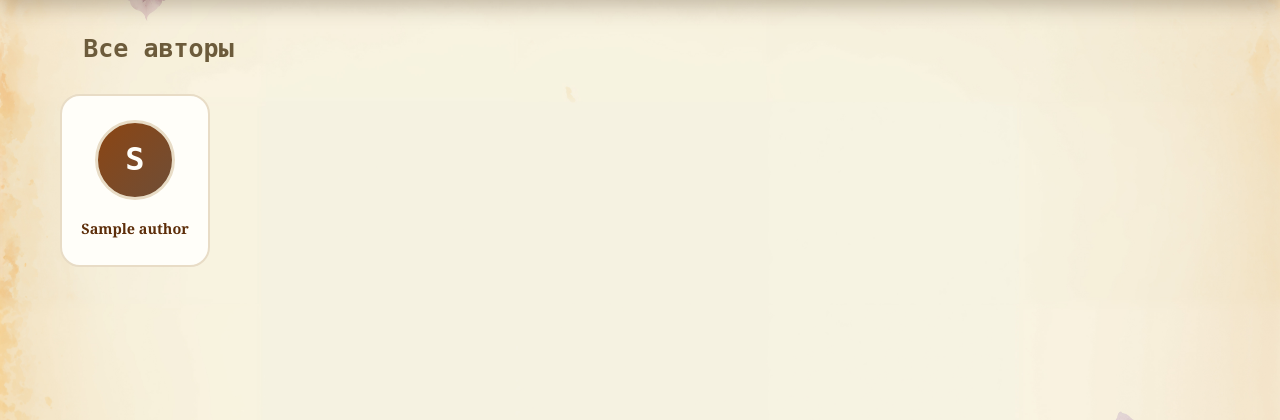
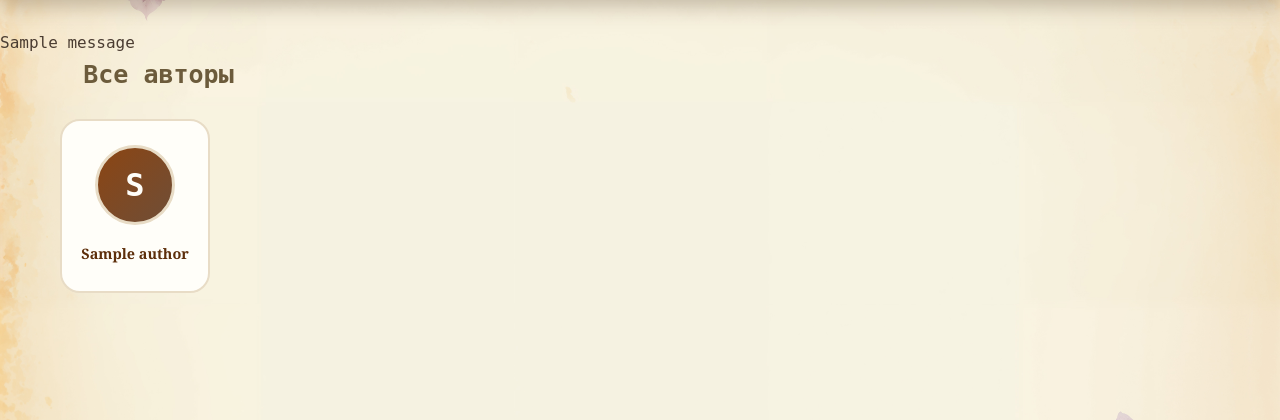
Before and after one commit to Hronaxe/book-diary, a Django app: page /author in a window 1280 px wide. Shown: the part 109-529 px from the top of the page. Run offline with Django 5.2, Linux system fonts and the light colour scheme; tables that the repository leaves empty hold one stand-in row (values such as "Sample post"); one stand-in notice (Sample message) is shown.

Commit message:
adds page notifications

```diff
--- a/core/templates/base.html
+++ b/core/templates/base.html
@@ -163,6 +163,12 @@
     </div>
   </header>
 
+  <div class="col-md-8">
+    {% if messages %} {% for message in messages %}
+    <div class="alert alert-{{ message.tag }}">{{ message }}</div>
+    {% endfor%} {% endif %}
+  </div>
+
   <div class="main container">
     {% block content %}{% endblock %}
   </div>
--- a/core/views.py
+++ b/core/views.py
@@ -1,3 +1,4 @@
+from django.contrib import messages
 from django.contrib.auth import logout
 from django.contrib.auth.decorators import login_required
 from django.shortcuts import render, redirect, get_object_or_404
@@ -158,6 +159,7 @@ def add_diary_entry(request, pk):
                 book=book,
                 defaults={'status': 'read'},
             )
+            messages.success(request, f'Оценка "{book.title}" успешно добавлена!')
 
             return redirect('book_detail', pk=book.id)
     else:
--- a/user_books/views.py
+++ b/user_books/views.py
@@ -1,3 +1,4 @@
+from django.contrib import messages
 from django.contrib.auth.decorators import login_required
 from django.http import HttpResponse
 from django.shortcuts import render, redirect
@@ -20,6 +21,7 @@ def user_books(request):
             book = form.save(commit=False)
             book.uploaded_by = request.user
             book.save()
+            messages.success(request, f'Книга "{book.title}" успешно добавлена!')
             return redirect('user_books')
     else:
         form = BookForm()
```
